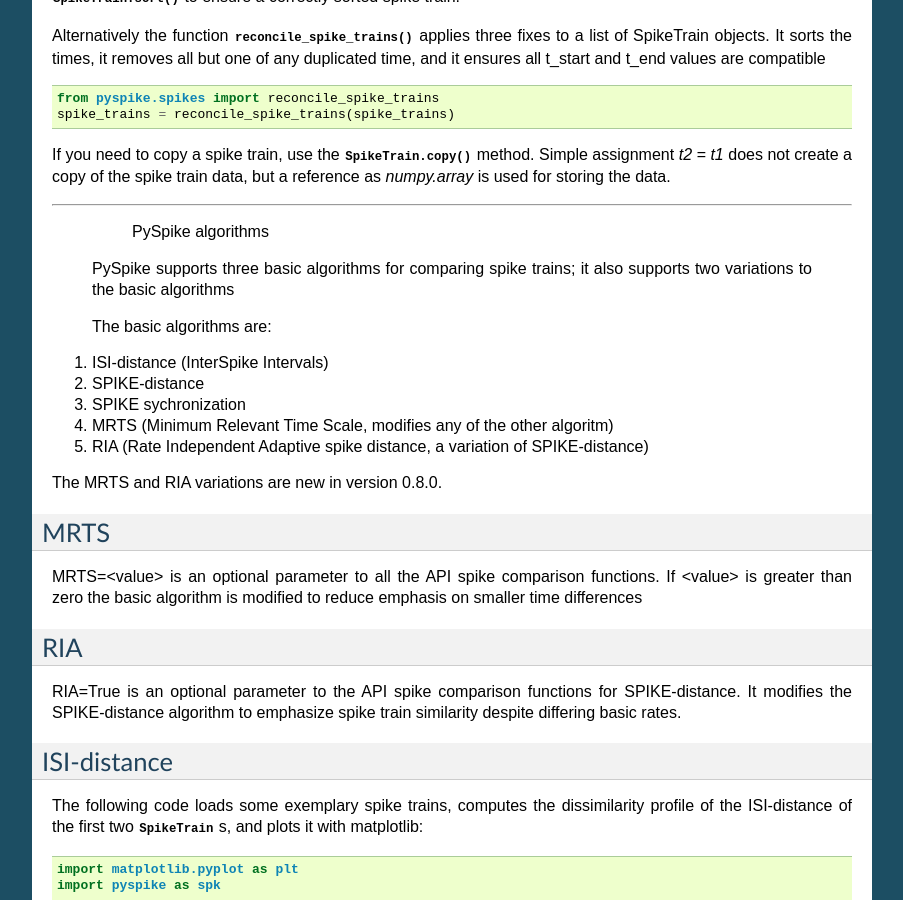
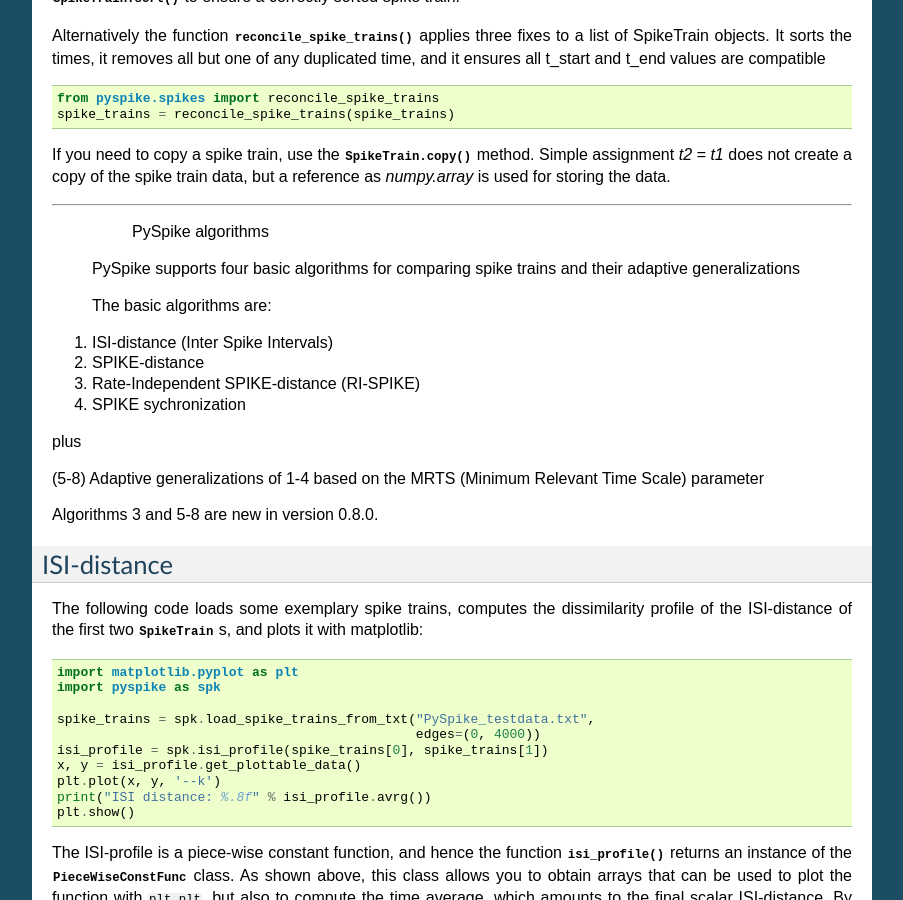
Before and after one commit to mariomulansky/PySpike, a Sphinx documentation site: the page built from doc/tutorial.rst, in a window 1280 px wide and 900 px high, scrolled down 847 px. Shown: the whole window, without its empty margins (198-1101 px from the left). Built offline with Sphinx 7.4.7, drawn with Linux system fonts in a browser that asks for light colours; some of the changed text lies outside the part shown.

Commit message:
updated documentation

```diff
--- a/Readme.rst
+++ b/Readme.rst
@@ -7,7 +7,7 @@ PySpike
     :target: https://travis-ci.org/mariomulansky/PySpike
 
 PySpike is a Python library for the numerical analysis of spike train similarity.
-Its core functionality is the implementation of the ISI_\-distance [#]_ and SPIKE_\-distance [#]_ as well as SPIKE-Synchronization_ [#]_.
+Its core functionality is the implementation of the ISI_\-distance [#]_ and SPIKE_\-distance [#]_, SPIKE-Synchronization_ [#]_, as well as their adaptive generalizations [#]_.
 It provides functions to compute multivariate profiles, distance matrices, as well as averaging and general spike train processing.
 All computation intensive parts are implemented in C via cython_ to reach a competitive performance (factor 100-200 over plain Python).
 
@@ -20,13 +20,15 @@ Citing PySpike
 If you use PySpike in your research, please cite our SoftwareX publication on PySpike:
     Mario Mulansky, Thomas Kreuz, *PySpike - A Python library for analyzing spike train synchrony*, Software X 5, 183 (2016) `[pdf] <https://drive.google.com/file/d/1vJA5q4eFCd2ASKGN8ANaDNBfQVpWBPXd/view>`_
 
-Additionally, depending on the used methods: ISI-distance [1], SPIKE-distance [2] or SPIKE-Synchronization [3], please cite one or more of the following publications:
+Additionally, depending on the used methods: ISI-distance [1], SPIKE-distance [2], SPIKE-Synchronization [3], or their adaptive generalizations [4], please cite one or more of the following publications:
 
 .. [#] Kreuz T, Haas JS, Morelli A, Abarbanel HDI, Politi A, *Measuring spike train synchrony.* J Neurosci Methods 165, 151 (2007) `[pdf] <https://drive.google.com/file/d/113cr1xUhKe0rMIiFc1vMoIQ7j9noobKW/view>`_
 
 .. [#] Kreuz T, Chicharro D, Houghton C, Andrzejak RG, Mormann F, *Monitoring spike train synchrony.* J Neurophysiol 109, 1457 (2013) `[pdf] <https://drive.google.com/file/d/1oppf86V4cBVakPiv6Mbn_WaoKoKWzmIl/view>`_
 
 .. [#] Kreuz T, Mulansky M and Bozanic N, *SPIKY: A graphical user interface for monitoring spike train synchrony*, J Neurophysiol 113, 3432 (2015) `[pdf] <https://drive.google.com/file/d/16rdVbJFj7BypaaI10aHpXLk0WJuJ7reM/view>`_
+
+.. [#] Satuvuori E, Mulansky M, Bozanic N, Malvestio I, Zeldenrust F, Lenk K, and Kreuz T, *Measures of spike train synchrony for data with multiple time-scales*, J Neurosci Methods 287, 25 (2017) `[pdf] <https://drive.google.com/file/d/1xOepp9WN0luODH9qF6i5vVRimqC9WweA/view>`_
 
 Important Changelog
 -----------------------------
--- a/doc/tutorial.rst
+++ b/doc/tutorial.rst
@@ -61,25 +61,19 @@ Simple assignment `t2 = t1` does not create a copy of the spike train data, but
 
    PySpike algorithms
 
-  PySpike supports three basic algorithms for comparing spike trains; it also supports two variations to the basic algorithms
+  PySpike supports four basic algorithms for comparing spike trains and their adaptive generalizations
 
   The basic algorithms are:
-1) ISI-distance  (InterSpike Intervals)
+1) ISI-distance  (Inter Spike Intervals)
 2) SPIKE-distance
-3) SPIKE sychronization
-4) MRTS (Minimum Relevant Time Scale, modifies any of the other algoritm)
-5) RIA  (Rate Independent Adaptive spike distance, a variation of SPIKE-distance)
+3) Rate-Independent SPIKE-distance (RI-SPIKE)
+4) SPIKE sychronization
 
-The MRTS and RIA variations are new in version 0.8.0.
+plus
 
+(5-8) Adaptive generalizations of 1-4 based on the MRTS (Minimum Relevant Time Scale) parameter
 
-MRTS
-............
-MRTS=<value> is an optional parameter to all the API spike comparison functions. If <value> is greater than zero the basic algorithm is modified to reduce emphasis on smaller time differences
-
-RIA
-............
-RIA=True is an optional parameter to the API spike comparison functions for SPIKE-distance. It modifies the SPIKE-distance algorithm to emphasize spike train similarity despite differing basic rates.
+Algorithms 3 and 5-8 are new in version 0.8.0.
 
 ISI-distance
 ............
@@ -158,6 +152,17 @@ to compute the SPIKE distance directly, if you are not interested in the profile
 The parameter :code:`interval` is optional and if neglected the whole time interval is used.
 
 
+Rate-Independent SPIKE-distance
+...............................
+
+This variant of the SPIKE-distance disregards any differences in base rates and focuses purely on spike timing.
+It can be calculated by setting the optional parameter "RI=True":
+
+.. code:: python
+
+    ri_spike_dist = spk.spike_distance(spike_trains[0], spike_trains[1], RI=True)
+
+
 SPIKE synchronization
 .....................
 
@@ -194,7 +199,28 @@ For the direct computation of the overall spike synchronization value within som
 
 .. code:: python
 
-   spike_sync = spk.spike_sync(spike_trains[0], spike_trains[1], interval=ival)
+    spike_sync = spk.spike_sync(spike_trains[0], spike_trains[1], interval=ival)
+
+
+Adaptive generalizations
+........................
+
+The adaptive generalizations for all four of these basic measures can be calculated by setting the optional parameter "MRTS=<value>" (MRTS - Minimum Relevant Time Scale).
+If <value> is greater than zero the respective basic algorithm is modified to reduce emphasis on smaller spike time differences.
+If MRTS is set to 'auto', the threshold is automatically extracted from the data.
+
+Here are a few example lines:
+
+.. code:: python
+
+    a_isi_dist = spk.isi_distance(spike_trains, MRTS=10)
+
+    a_spike_profile = spk.spike_profile(spike_trains, MRTS=20)
+
+    a_ri_spike_matrix = spk.spike_distance_matrix(spike_trains[0], spike_trains[1], RI=True, MRTS=50)
+
+    a_spike_sync_auto = spk.spike_sync(spike_trains[0], spike_trains[1], MRTS='auto')
+
 
 Computing multivariate profiles and distances
 ----------------------------------------------
```
